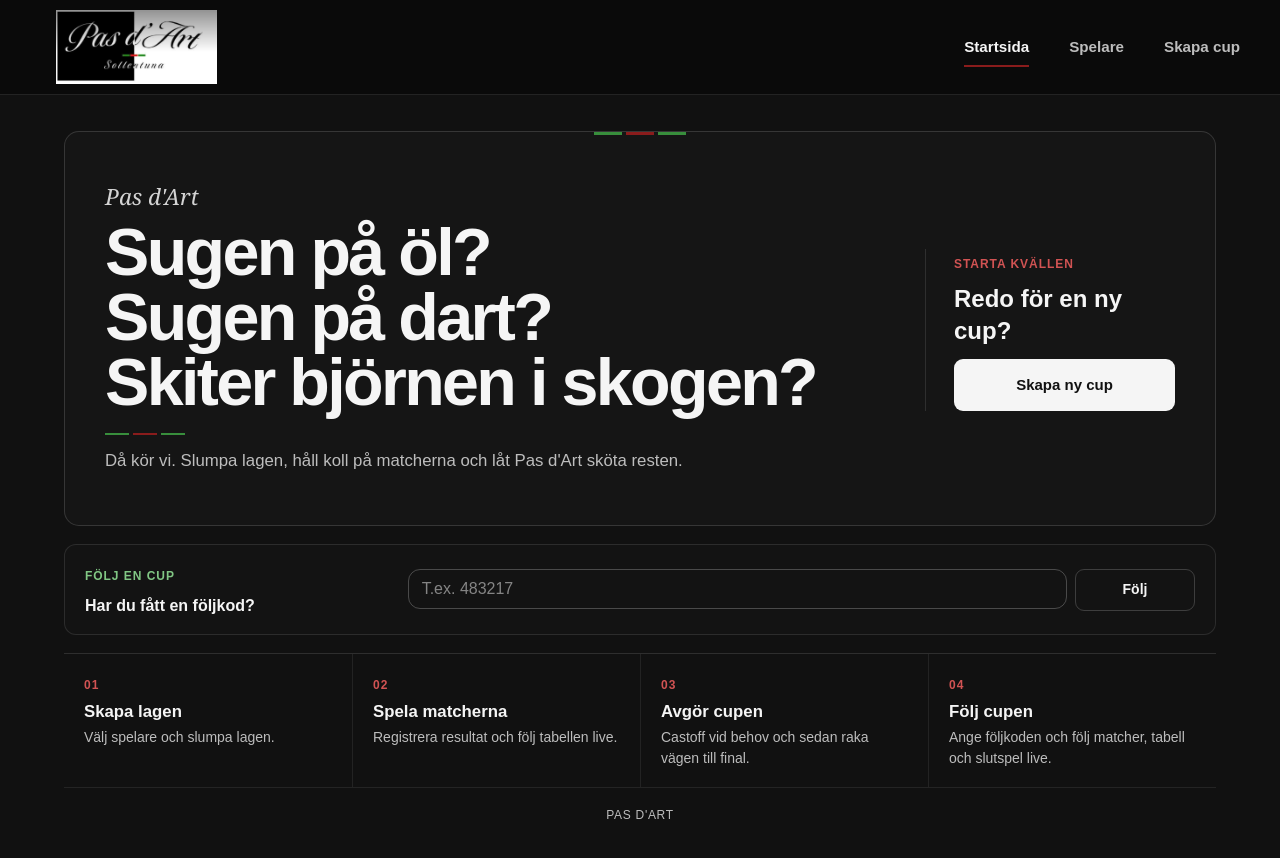
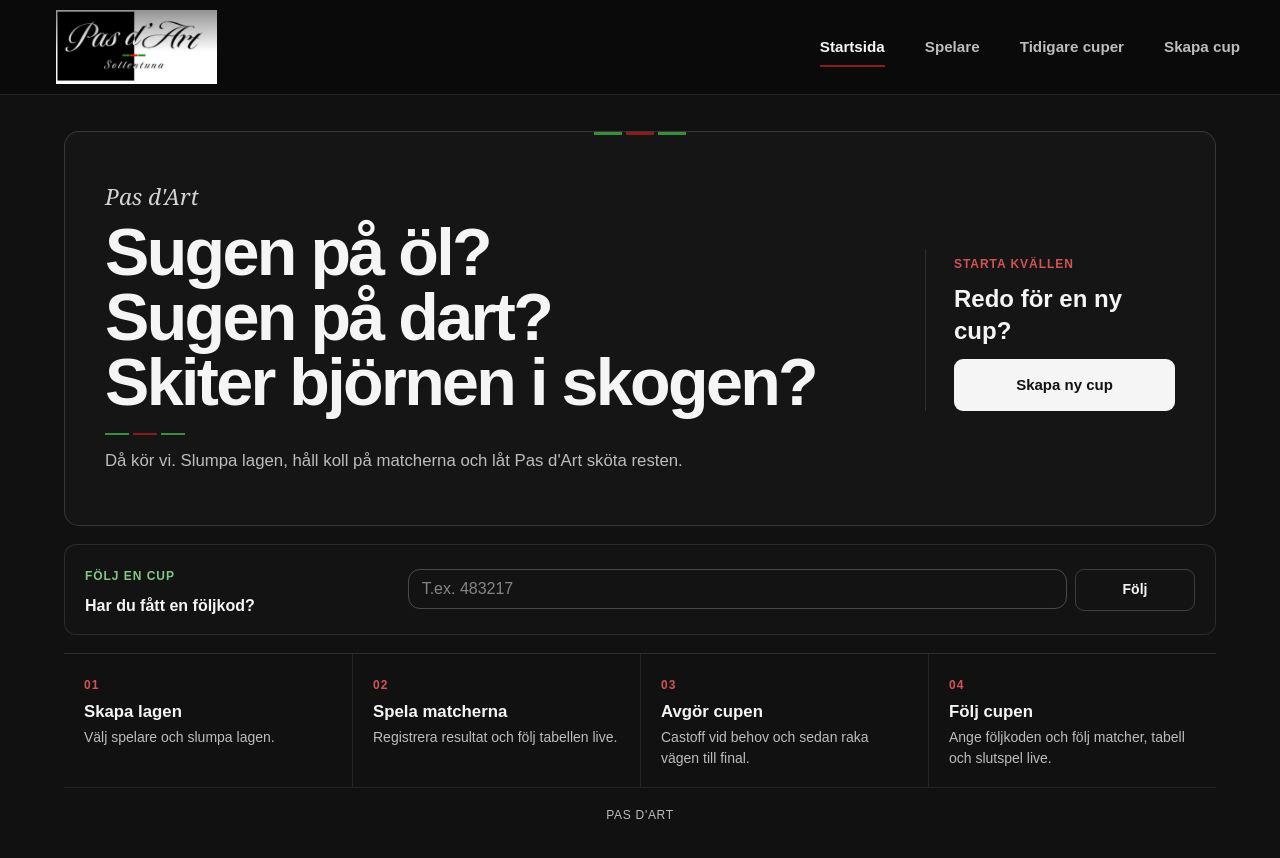
Before and after one commit to HanssonLucas/Pasdart, a Next.js app: page / in a window 1280 px wide. Shown: the top 858 px of the page. Built offline with nearby package versions, Linux system fonts and the light colour scheme; no server answers; the database is empty; what @mui/material-nextjs would draw is missing.

Commit message:
Add tournament history to main navigation

```diff
--- a/src/components/AppHeader.tsx
+++ b/src/components/AppHeader.tsx
@@ -12,6 +12,10 @@
   {
     label: "Spelare",
     href: "/players",
+  },
+  {
+    label: "Tidigare cuper",
+    href: "/tournaments/history",
   },
   {
     label: "Skapa cup",
```
